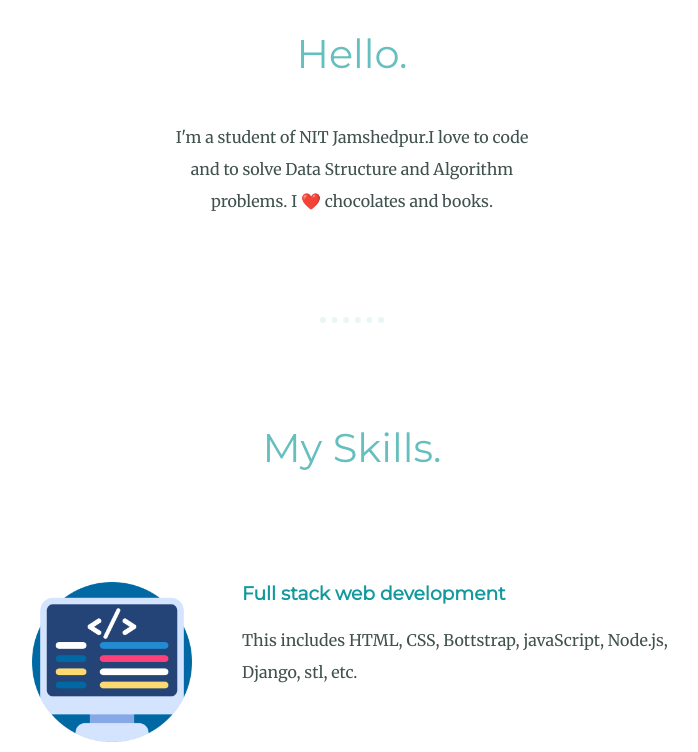
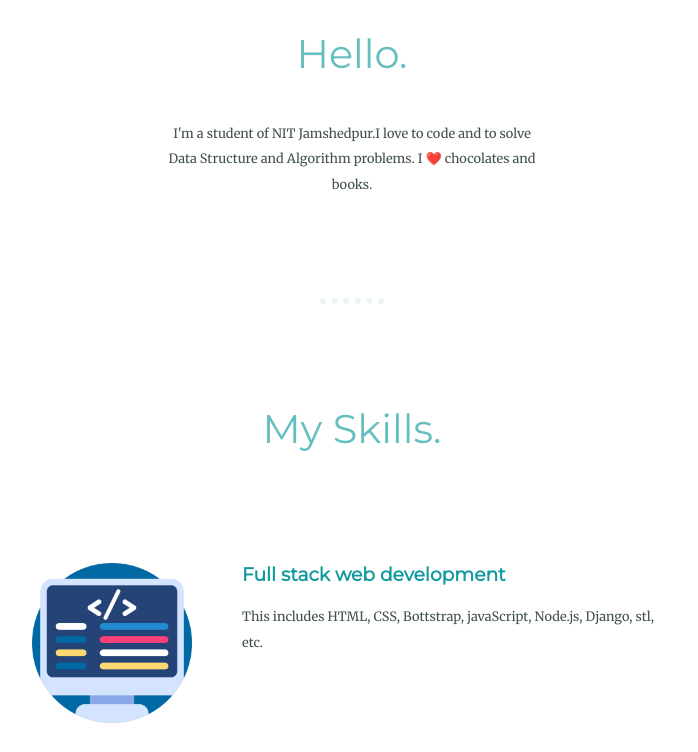
Before and after one commit to adyakumari333/Personal-Profile, a plain HTML site: page index.html in a window 1280 px wide. Shown: the part 1040-1792 px from the top of the page, without its empty margins (288-986 px from the left). Drawn offline with Linux system fonts and the light colour scheme.

Commit message:
personal profile website

```diff
--- a/css/styles.css
+++ b/css/styles.css
@@ -25,6 +25,7 @@ h3{
 
 p{
     line-height: 2;
+    font-size: 0.8rem;
 }
 
 hr{
```
